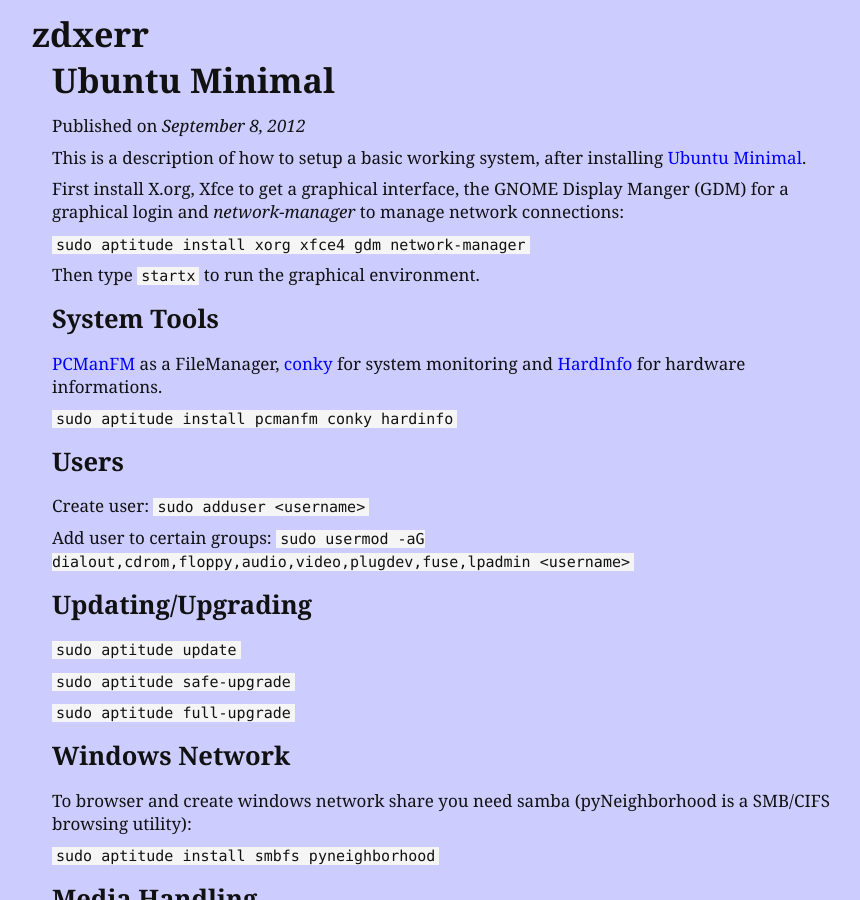
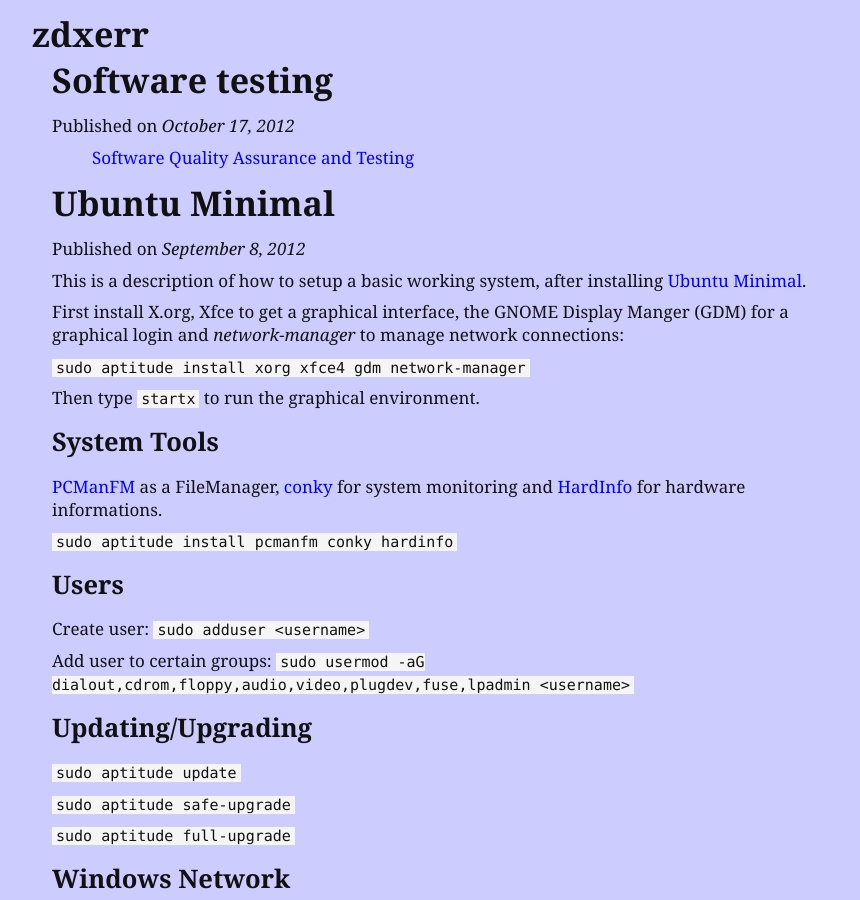
Before and after one commit to zdxerr/zdxerr.github.com, a Jekyll site: the page built from index.html, in a window 1280 px wide and 900 px high. Shown: the whole window, without its empty margins (208-1068 px from the left). Built offline with Jekyll 4.4.1, drawn with Linux system fonts in a browser that asks for light colours; Markdown is read by kramdown in place of the engine named in the settings.

Commit message:
Added software testing post.

```diff
--- a/_posts/2012-08-24-ws-2012.markdown
+++ b/_posts/2012-08-24-ws-2012.markdown
@@ -1,7 +1,7 @@
 ---
 layout: post
 title: WS2012
-categories: [links, university, lecture]
+categories: [links, university, lecture, ws2012]
 ---
 
 __Konstruktive Methoden des Software Engineering__:
--- /dev/null
+++ b/_posts/2012-10-17-software-testing.markdown
@@ -0,0 +1,7 @@
+---
+layout: post
+title: Software testing
+categories: [Software Quality Assurance, testing]
+---
+
+- [Software Quality Assurance and Testing](http://sqa.stackexchange.com/)
```
